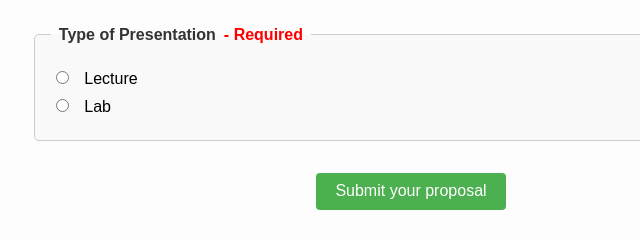
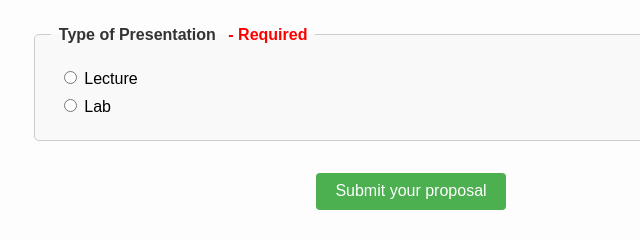
Before and after one commit to nibo6686/atlas, a plain HTML site: page hw11/form-exercise1(one).html in a window 1280 px wide. Shown: the part 411-651 px from the top of the page, 229-869 px from the left. Drawn offline with Linux system fonts and the light colour scheme.

Commit message:
Update form-exercise1(one).html

```diff
--- a/hw11/form-exercise1(one).html
+++ b/hw11/form-exercise1(one).html
@@ -51,17 +51,14 @@
 
     <div id="multchoice">
         <fieldset>
-        <legend>Type of Presentation<strong>- Required</strong></legend>
+            <legend>Type of Presentation <strong>- Required</strong></legend>
             <div class="radio-option">
-          <input value="1" id="TypeofPres_lec" name="p-type" type="radio" />
-          <label for="TypeofPres_lec">Lecture</label>
+              <label><input value="1" name="p-type" type="radio" /> Lecture</label>
             </div>
             <div class="radio-option">
-          <input value="2" id="TypeofPres_lab" name="p-type" type="radio" />
-          <label for="TypeofPres_lab">Lab</label>
+              <label><input value="2" name="p-type" type="radio" /> Lab</label>
             </div>
           </fieldset>
-
       <p class="submit-button">
         <input type="submit" value="Submit your proposal" />
       </p>
```
Lines whose indentation alone changed are shown as unchanged.
